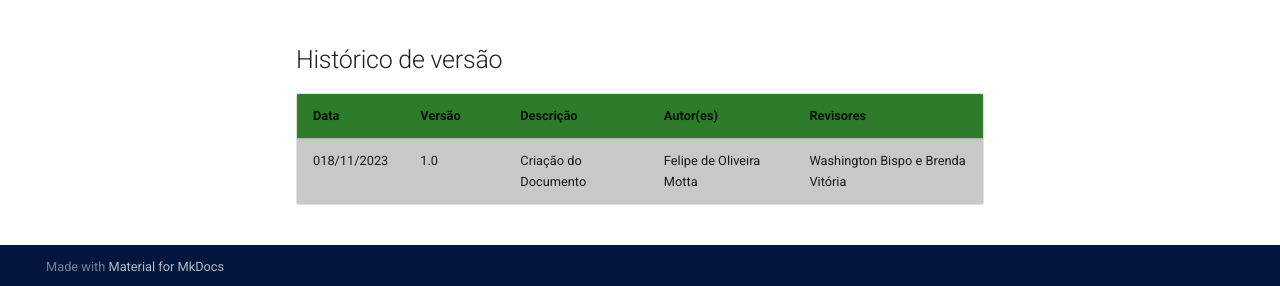
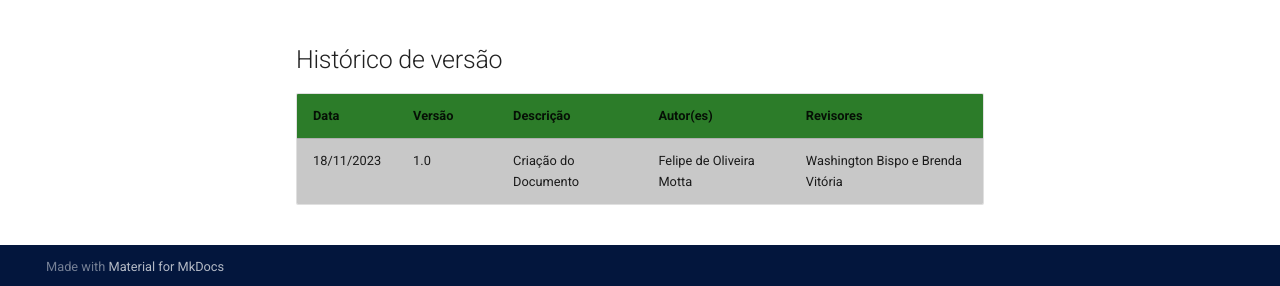
Before and after one commit to fga-eps-mds/2023-2-CAPJu-Doc, an MkDocs documentation site: the page built from docs/relatorios/sprints/sprint06/planning.md, in a window 1280 px wide and 1298 px high. Shown: the part 1009-1295 px from the top of the window. Built offline with MkDocs 1.6.1 and Material for MkDocs 9.7.7, drawn with Linux system fonts in a browser that asks for light colours.

Commit message:
Update planning.md

```diff
--- a/docs/relatorios/sprints/sprint06/planning.md
+++ b/docs/relatorios/sprints/sprint06/planning.md
@@ -32,4 +32,4 @@
 ## Histórico de versão
 | Data | Versão | Descrição | Autor(es) | Revisores |
 | ---- | ---- | ---- | ---- | ---- |
-| 018/11/2023 | 1.0 | Criação do Documento | Felipe de Oliveira Motta | Washington Bispo e Brenda Vitória |
+| 18/11/2023 | 1.0 | Criação do Documento | Felipe de Oliveira Motta | Washington Bispo e Brenda Vitória |
```
